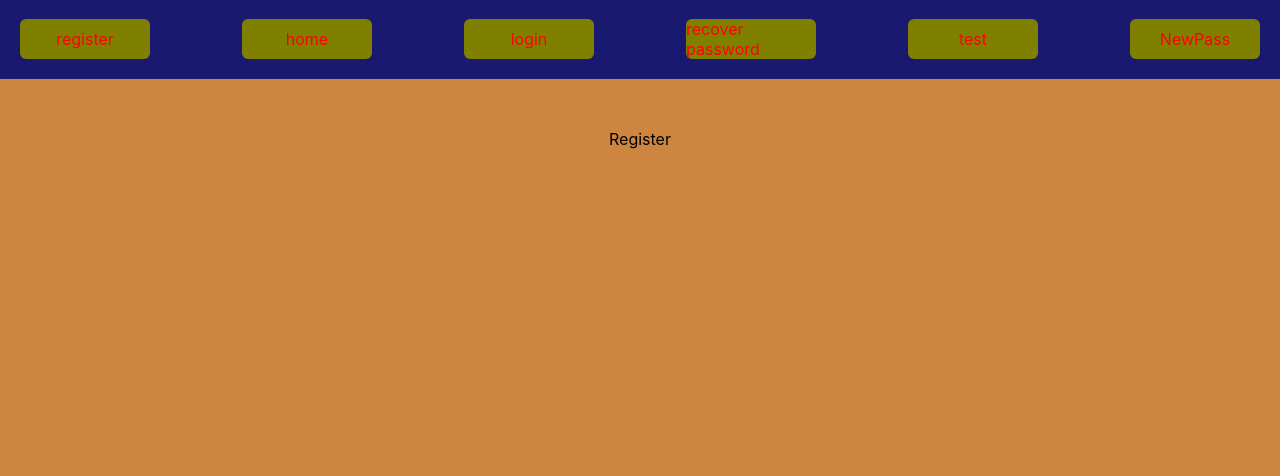
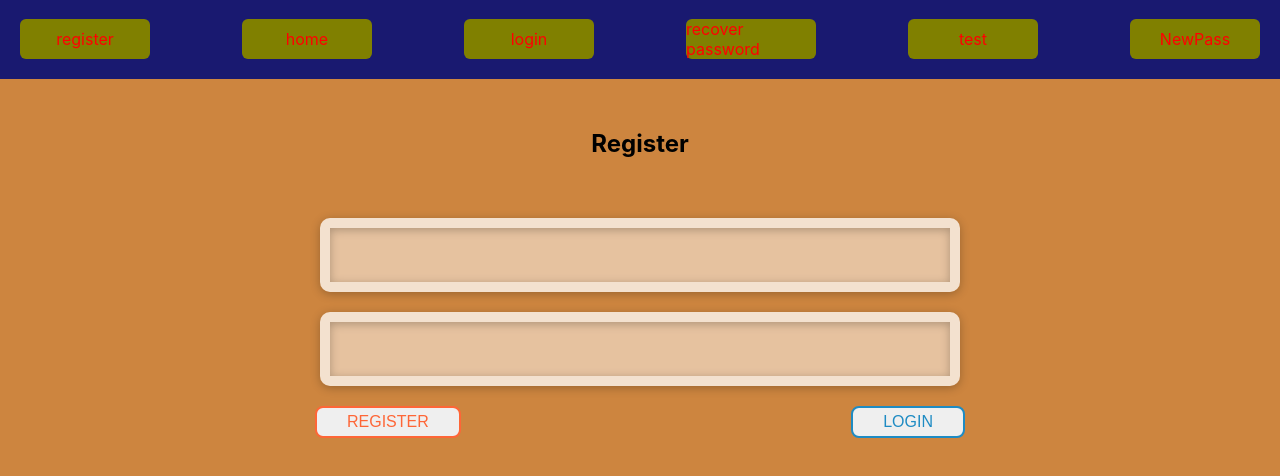
Before and after one commit to vladimir-pl-web/teamProject, a React (Create React App) app: page /profile in a window 1280 px wide. Shown: the top 476 px of the page. Built offline with nearby package versions, Linux system fonts and the light colour scheme.

Commit message:
register form basis

```diff
--- a/package.json
+++ b/package.json
@@ -18,6 +18,7 @@
     "@types/redux-thunk": "^2.1.0",
     "@types/sass": "^1.16.0",
     "axios": "^0.21.1",
+    "formik": "^2.2.6",
     "gh-pages": "^3.1.0",
     "react": "^17.0.1",
     "react-dom": "^17.0.1",
--- a/src/components/register/register.module.scss
+++ b/src/components/register/register.module.scss
@@ -2,5 +2,26 @@
   background-color: peru;
   text-align: center;
   padding-top: 50px;
-height: 100%;
+  height: 100%;
+  display: flex;
+  flex-direction: column;
+  align-items: center;
+  justify-content: flex-start;
+  .registerForm{
+    display: flex;
+    flex-direction: column;
+    padding: 30px;
+    width: 700px;
+    justify-content: center;
+    align-items: center;
+    margin-top: 30px;
+    .Btns{
+      width: 650px;
+      display: flex;
+      justify-content: space-between;
+      button{
+        margin: 0;
+      }
+    }
+  }
 }
--- a/src/components/register/register.tsx
+++ b/src/components/register/register.tsx
@@ -1,7 +1,54 @@
+import { useFormik } from "formik";
 import React from "react";
+import { Redirect, useHistory } from "react-router-dom";
+import Input from "../testComponents/c1-SuperInputText/SuperInputText";
+import SuperButton from "../testComponents/c2-SuperButton/SuperButton";
 import classes from "./register.module.scss";
 
 const Register = () => {
-  return <div className={classes.Register}>Register</div>;
+  const history = useHistory()
+  const  redirectToLogin = () => {
+      history.push(`/login`);
+  };
+
+  const formik = useFormik({
+    initialValues: {
+      email: "",
+      password: "",
+    },
+    onSubmit: (values) => {
+      alert(JSON.stringify(values));
+    },
+
+  });
+
+  return (
+    <div className={classes.Register}>
+      <h2>Register</h2>
+      <form className={classes.registerForm}>
+        <Input
+          type="email"
+          name="email"
+          value={formik.values.email}
+          onChange={formik.handleChange}
+        />
+        <Input
+          type="password"
+          name="password"
+          value={formik.values.password}
+          onChange={formik.handleChange}
+        />
+
+        <div className={classes.Btns}>
+          <SuperButton type={"submit"} onClick={() => formik.handleSubmit()}>
+            Register
+          </SuperButton>
+          <SuperButton onClick={redirectToLogin} color="blue">
+            Login
+          </SuperButton>
+        </div>
+      </form>
+    </div>
+  );
 };
 export default Register;
--- a/src/components/testComponents/c1-SuperInputText/AlternativeSuperInputText.tsx
+++ b/src/components/testComponents/c1-SuperInputText/AlternativeSuperInputText.tsx
@@ -1,11 +1,11 @@
 import classes from "./myInput.module.css";
-import React, { ChangeEvent, useState } from "react";
+import React, { ChangeEvent} from "react";
 
 
 
 type InputPropsType = {
   simonSaid: string;
-    onTextEnter: (value: string) => void
+  onTextEnter: (value: string) => void
   onAddTask: ()=>void
 };
 function AlternativeSuperInputText({ simonSaid, onTextEnter, onAddTask}: InputPropsType) {
--- a/src/components/testComponents/c1-SuperInputText/SuperInputText.module.css
+++ b/src/components/testComponents/c1-SuperInputText/SuperInputText.module.css
@@ -9,7 +9,7 @@
     appearance: none;
     outline: none;
     color: #333;
-    width: 300px;
+    width: 600px;
 }
 
 .errorInput {
--- a/src/components/testComponents/c1-SuperInputText/SuperInputText.tsx
+++ b/src/components/testComponents/c1-SuperInputText/SuperInputText.tsx
@@ -6,14 +6,14 @@ type DefaultInputPropsType = DetailedHTMLProps<InputHTMLAttributes<HTMLInputElem
 
 // здесь мы говорим что у нашего инпута будут такие же пропсы как у обычного инпута
 // (чтоб не писать value: string, onChange: ...; они уже все описаны в DefaultInputPropsType)
-type SuperInputTextPropsType = DefaultInputPropsType & { // и + ещё пропсы которых нет в стандартном инпуте
+type InputPropsType = DefaultInputPropsType & { // и + ещё пропсы которых нет в стандартном инпуте
     onChangeText?: (value: string) => void
     onEnter?: () => void
     error?: string
     spanClassName?: string
 };
 
-const SuperInputText: React.FC<SuperInputTextPropsType> = (
+const Input: React.FC<InputPropsType> = (
     {
         type, // достаём и игнорируем чтоб нельзя было задать другой тип инпута
         onChange, onChangeText,
@@ -32,28 +32,25 @@ const SuperInputText: React.FC<SuperInputTextPropsType> = (
     }
     const onKeyPressCallback = (e: KeyboardEvent<HTMLInputElement>) => {
         onKeyPress && onKeyPress(e);
-
         e.key === "Enter" // если нажата кнопка Enter
         && onEnter // и есть пропс onEnter
         && onEnter(); // то вызвать его
     }
-
     const finalSpanClassName = `${s.error} ${spanClassName ? spanClassName : ""}`;
     const finalInputClassName = error ? s.errorInput : '' // need to fix with (?:) and s.superInput
 
     return (
         <>
             <input
-                type={"text"}
+                type={type}
                 onChange={onChangeCallback}
                 onKeyPress={onKeyPressCallback}
                 className={`${s.superInput} ${finalInputClassName}`}
-
-                {...restProps} // отдаём инпуту остальные пропсы если они есть (value например там внутри)
+                {...restProps}
             />
             {error && <span className={finalSpanClassName}>{error}</span>}
         </>
     );
 }
 
-export default SuperInputText;
+export default Input;
--- a/src/components/testComponents/c2-SuperButton/SuperButton.module.css
+++ b/src/components/testComponents/c2-SuperButton/SuperButton.module.css
@@ -1,5 +1,5 @@
 
-.red {
+.Btn {
     text-decoration: none;
     outline: none;
     display: inline-block;
@@ -16,10 +16,8 @@
     text-transform: uppercase;
     margin-bottom: 20px;
     line-height: 8px;
-
 }
-
-.red:before {
+.Btn:before {
     content: "";
     background: linear-gradient(90deg, rgba(255, 255, 255, .1), rgba(255, 255, 255, .5));
     height: 50px;
@@ -30,12 +28,24 @@
     transform: skewX(-45deg);
 }
 
-.red:hover {
+.Btn:hover {
     background: #fe6637;
     color: #fff;
 }
 
-.red:hover:before {
+.Btn:hover:before {
     left: 150px;
     transition: .5s ease-in-out;
 }
+.Btn.blue{
+    border: 2px solid rgba(30, 139, 195, 1);
+    color: rgba(30, 139, 195, 1);
+
+}
+.Btn.blue:before{
+   background: linear-gradient(90deg, rgba(30, 139, 195, 1), rgba(30, 139, 195, .5));
+}
+.Btn.blue:hover{
+    background: rgba(30, 139, 195, 1);
+    color:whitesmoke;
+}
--- a/src/components/testComponents/c2-SuperButton/SuperButton.tsx
+++ b/src/components/testComponents/c2-SuperButton/SuperButton.tsx
@@ -1,27 +1,28 @@
 import React, {ButtonHTMLAttributes, DetailedHTMLProps} from "react";
+import classes from "./SuperButton.module.css";
 import s from "./SuperButton.module.css";
 
 // тип пропсов обычной кнопки, children в котором храниться название кнопки там уже описан
 type DefaultButtonPropsType = DetailedHTMLProps<ButtonHTMLAttributes<HTMLButtonElement>, HTMLButtonElement>;
 
 type SuperButtonPropsType = DefaultButtonPropsType & {
-    red?: boolean
+    color?: string
+    type?: string
+    onClick?:  ()=>void
 }
 
-const SuperButton: React.FC<SuperButtonPropsType> = (
-    {
-        red, className,
-        ...restProps// все остальные пропсы попадут в объект restProps, там же будет children
-    }
-) => {
-    const finalClassName = `${red ? s.red : s.default} ${className}`;
+const SuperButton: React.FC<SuperButtonPropsType> = ({ color, className, type, onClick,  ...restProps }) => {
 
-
+    const cls = [
+        classes.Btn
+    ]
+    color && cls.push(classes[color])
 
     return (
         <button
-            className={finalClassName}
-            {...restProps} // отдаём кнопке остальные пропсы если они есть (children там внутри)
+            onClick = {onClick}
+            className={cls.join(' ')}
+            {...restProps}
         />
     );
 }
--- a/src/components/testComponents/testComponents.tsx
+++ b/src/components/testComponents/testComponents.tsx
@@ -1,5 +1,5 @@
 import React, { useState } from "react";
-import SuperInputText from "./c1-SuperInputText/SuperInputText";
+import Input from "./c1-SuperInputText/SuperInputText";
 import SuperButton from "./c2-SuperButton/SuperButton";
 import SuperCheckbox from "./c3-SuperCheckbox/SuperCheckbox";
 import SuperEditableSpan from "./c4-SuperEditableSpan/SuperEditableSpan";
@@ -44,8 +44,8 @@ const TestComponents = () => {
       };
   return (
     <div className={classes.TestComponents}>
-      <SuperInputText />
-      <SuperButton red>Press</SuperButton>
+      <Input />
+      <SuperButton>Press</SuperButton>
       <SuperCheckbox>Check it</SuperCheckbox>
       <SuperEditableSpan
         value={value}
```
Also changed, not shown: 2 other files (tests, documents, lock files or other folders).
